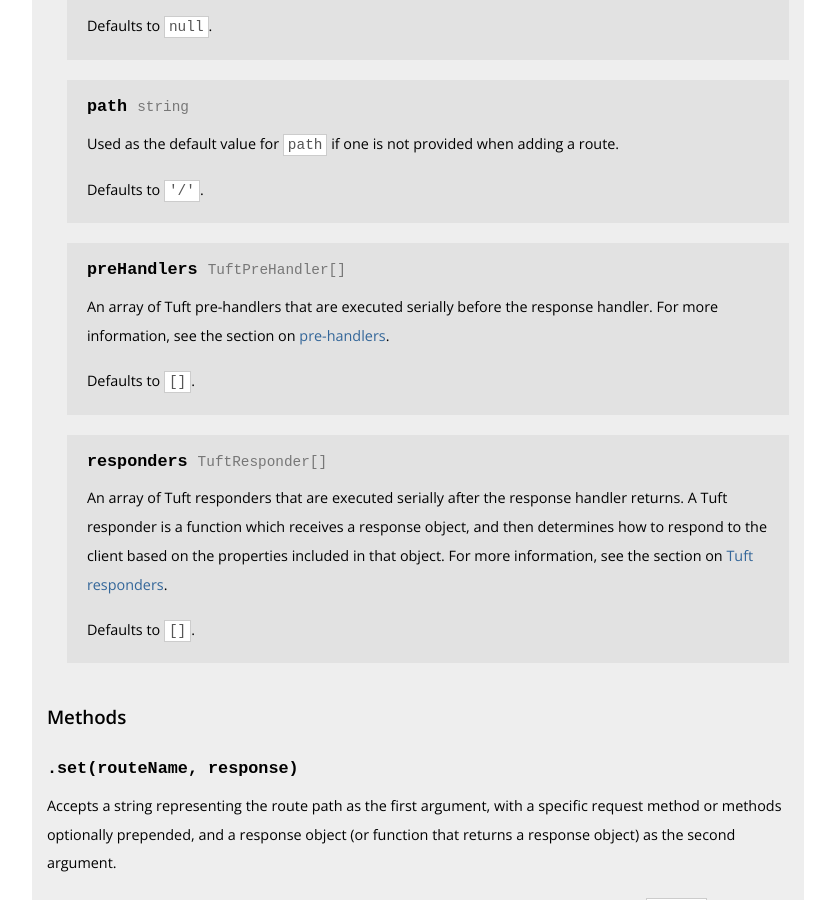
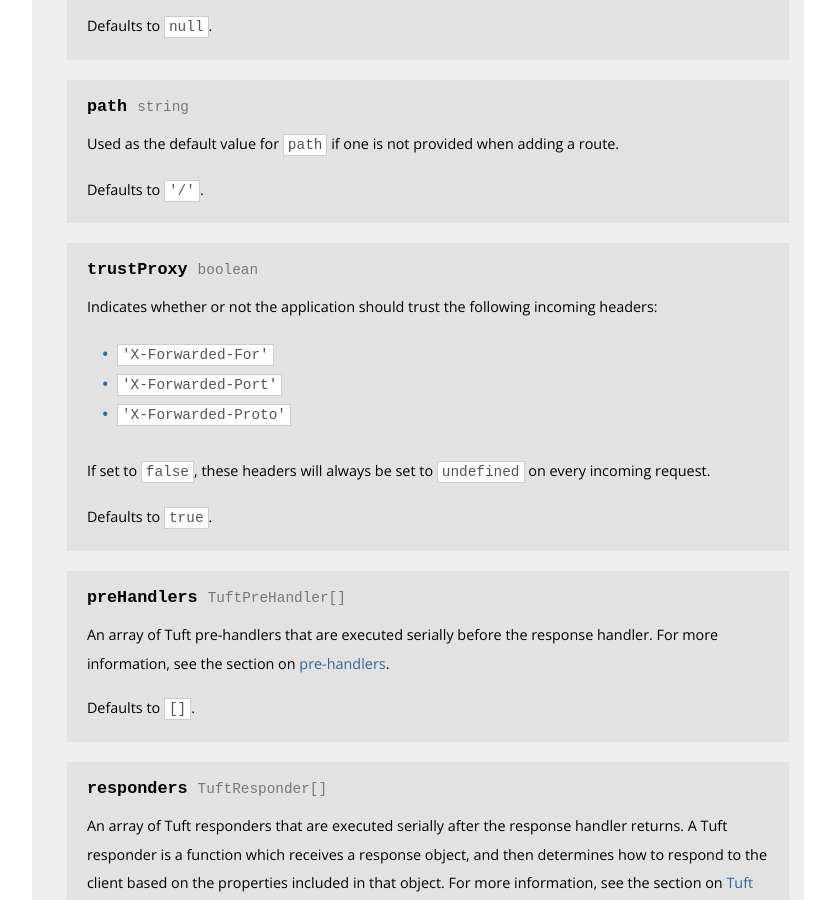
Before and after one commit to tuftjs/tuft.dev, a Jekyll site: the page built from docs/api/tuft-route-map.html, in a window 1280 px wide and 900 px high, scrolled down 679 px. Shown: the whole window, without its empty margins (321-1156 px from the left). Built offline with Jekyll 4.4.1, drawn with Linux system fonts in a browser that asks for light colours.

Commit message:
Update docs for new features

```diff
--- a/docs/api/tuft-route-map.html
+++ b/docs/api/tuft-route-map.html
@@ -33,6 +33,17 @@
           route.
         </p>
         <p>Defaults to <code class="code-inline">'/'</code>.</p>
+      </div>
+      <div class="api-entry">
+        <h3><code>trustProxy</code><code class="code-data-type">boolean</code></h3>
+        <p>Indicates whether or not the application should trust the following incoming headers:</p>
+        <ul class="docs-list">
+          <li><code class="code-inline">'X-Forwarded-For'</code></li>
+          <li><code class="code-inline">'X-Forwarded-Port'</code></li>
+          <li><code class="code-inline">'X-Forwarded-Proto'</code></li>
+        </ul>
+        <p>If set to <code class="code-inline">false</code>, these headers will always be set to <code class="code-inline">undefined</code> on every incoming request.</p>
+        <p>Defaults to <code class="code-inline">true</code>.</p>
       </div>
       <div class="api-entry">
         <h3><code>preHandlers</code><code class="code-data-type">TuftPreHandler[]</code></h3>
```
Also changed, not shown: docs/api/tuft-context.html (+15 -0 lines).
